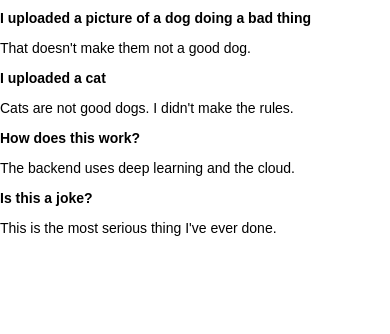
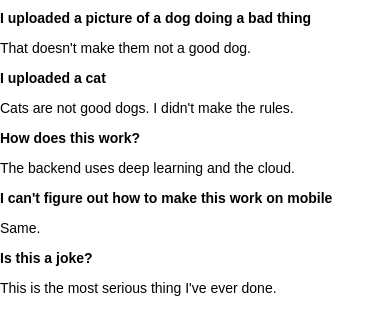
Before and after one commit to nharada1/gooddogs, a plain HTML site: page faq.html in a window 390 px wide. Shown: the part 106-440 px from the top of the page. Drawn offline with Linux system fonts and the light colour scheme.

Commit message:
Giving up on mobile

```diff
--- a/faq.html
+++ b/faq.html
@@ -38,6 +38,8 @@
     <p>Cats are not good dogs. I didn't make the rules.</p>
     <b><p>How does this work?</p></b>
     <p>The backend uses deep learning and the cloud.</p>
+    <b><p>I can't figure out how to make this work on mobile</p></b>
+    <p>Same.</p>
     <b><p>Is this a joke?</p></b>
     <p>This is the most serious thing I've ever done.</p>
 	<footer>
```
